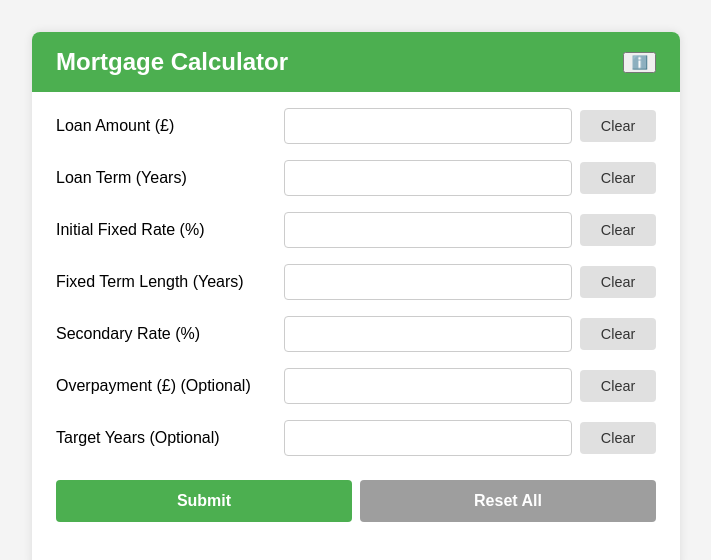
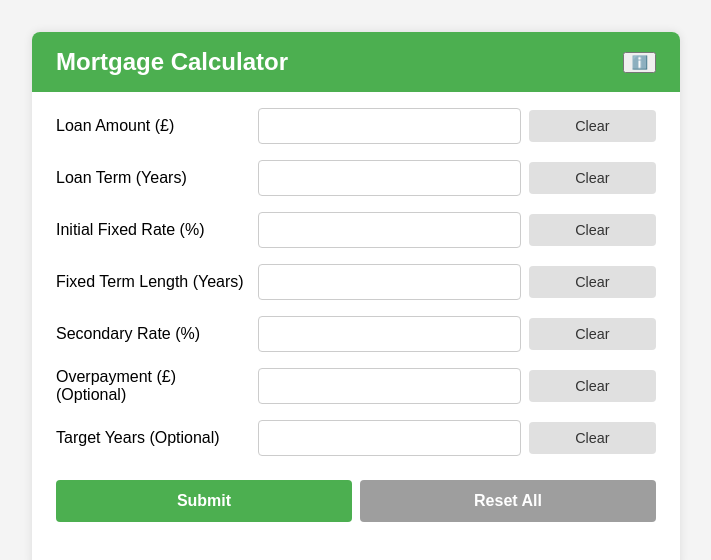
Before and after one commit to Ampdrew06/Mortgage-Calculator, a React (Create React App) app: page / in a window 1280 px wide. Shown: the top 560 px of the page, without its empty margins (284-995 px from the left). Built offline with nearby package versions, Linux system fonts and the light colour scheme.

Commit message:
Update App.css

```diff
--- a/src/App.css
+++ b/src/App.css
@@ -63,11 +63,6 @@ body {
 
 .clear-btn {
   flex: 1 1 80px;
-}
-
-
-.clear-btn {
-  flex: 1;
   padding: 0.5rem;
   background-color: #e0e0e0;
   color: #333;
@@ -80,6 +75,7 @@ body {
 .clear-btn:hover {
   background-color: #d5d5d5;
 }
+
 
 .action-row {
   display: flex;
```
